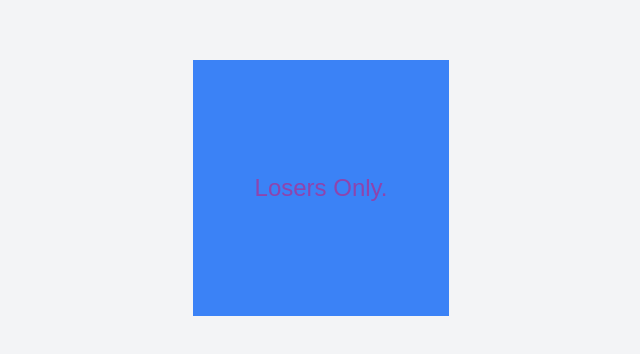
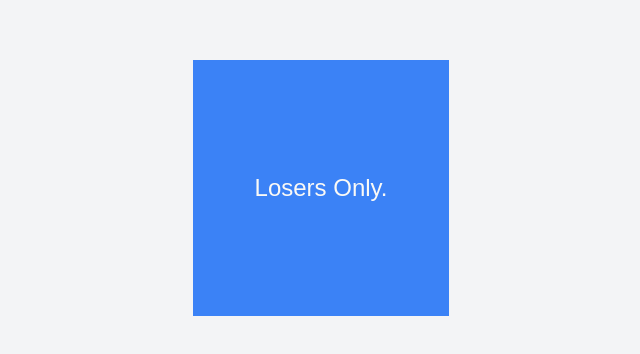
Before and after one commit to callmelazarus/losersonly, a Next.js app in the folder losers_only/: page / in a window 1280 px wide. Shown: the part 212-566 px from the top of the page, without its empty margins (319-959 px from the left). Built offline with nearby package versions, Linux system fonts and the light colour scheme.

Commit message:
updated readme with lessons, and changed colors

```diff
--- a/losers_only/next.config.mjs
+++ b/losers_only/next.config.mjs
@@ -5,7 +5,6 @@ const nextConfig = {
   images: {
     unoptimized: true,     // Disables image optimization (useful for static sites)
   },
-  // assetPrefix: process.env.NODE_ENV === 'production' ? '/docs' : '',  // Point to the docs folder in production
 };
 
 export default nextConfig;
--- a/losers_only/tailwind.config.js
+++ b/losers_only/tailwind.config.js
@@ -18,11 +18,11 @@ module.exports = {
       },
       keyframes: {
         fontAnimation: {
-          '0%': { fontSize: '1.5rem', color: '#f1c40f', fontWeight: 'normal', fontStyle: 'normal' },
-          '25%': { fontSize: '2rem', color: '#16a085', fontWeight: 'lighter', fontStyle: 'italic' },
+          '0%': { fontSize: '1.5rem', color: '#FAF9F6', fontWeight: 'normal', fontStyle: 'normal' },
+          '25%': { fontSize: '2rem', color: '#FAF9F6', fontWeight: 'lighter', fontStyle: 'italic' },
           '50%': { fontSize: '2.5rem', color: '#ffffff', fontWeight: 'bold', fontStyle: 'normal' },
-          '75%': { fontSize: '2rem', color: '#f39c12', fontWeight: 'lighter', fontStyle: 'italic' },
-          '100%': { fontSize: '1.5rem', color: '#8e44ad', fontWeight: 'normal', fontStyle: 'normal' },
+          '75%': { fontSize: '2rem', color: '#FAF9F6', fontWeight: 'lighter', fontStyle: 'italic' },
+          '100%': { fontSize: '1.5rem', color: '#FAF9F6', fontWeight: 'normal', fontStyle: 'normal' },
         },
       },
       animation: {
```
Also changed, not shown: 1 other file (tests, documents, lock files or other folders).
